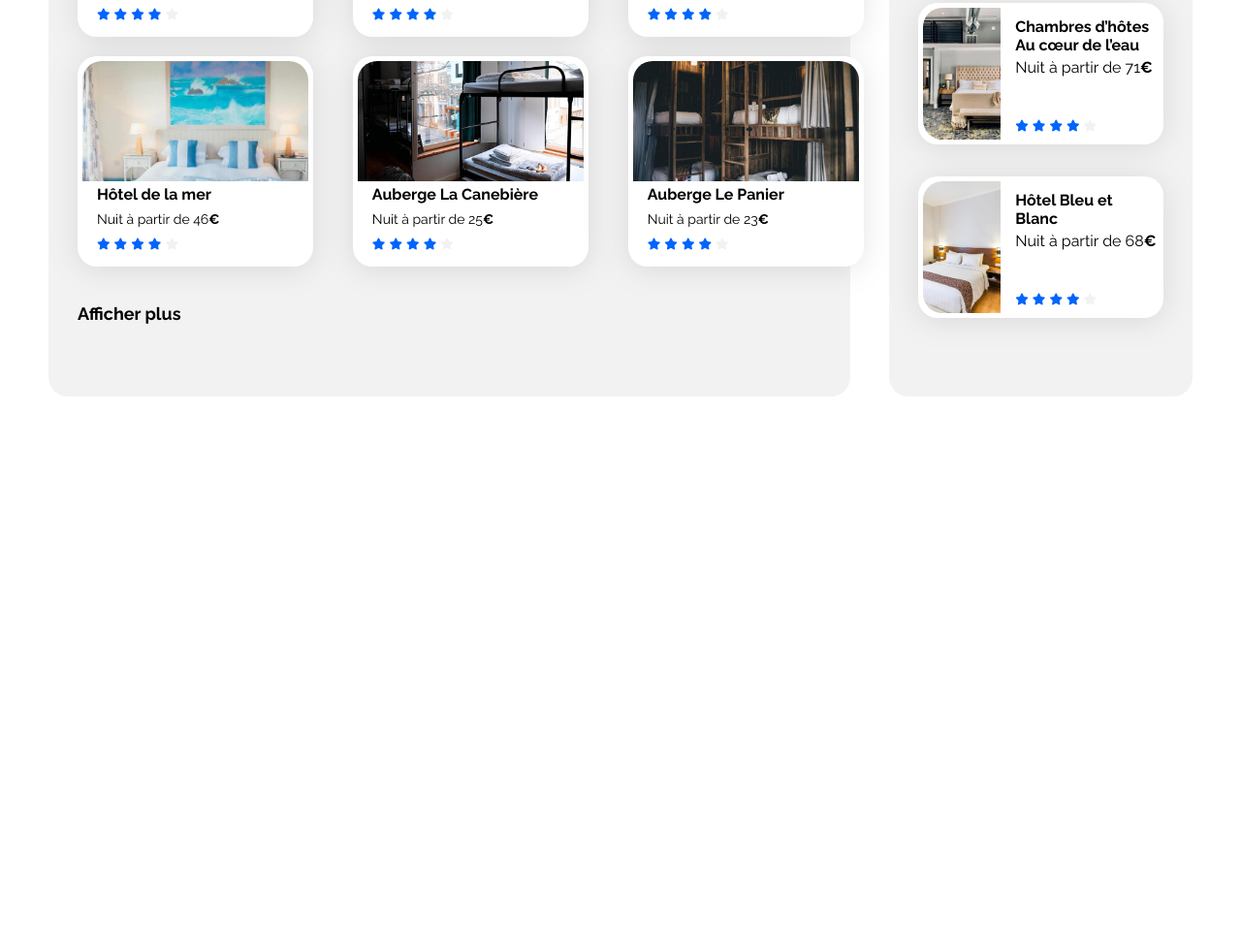
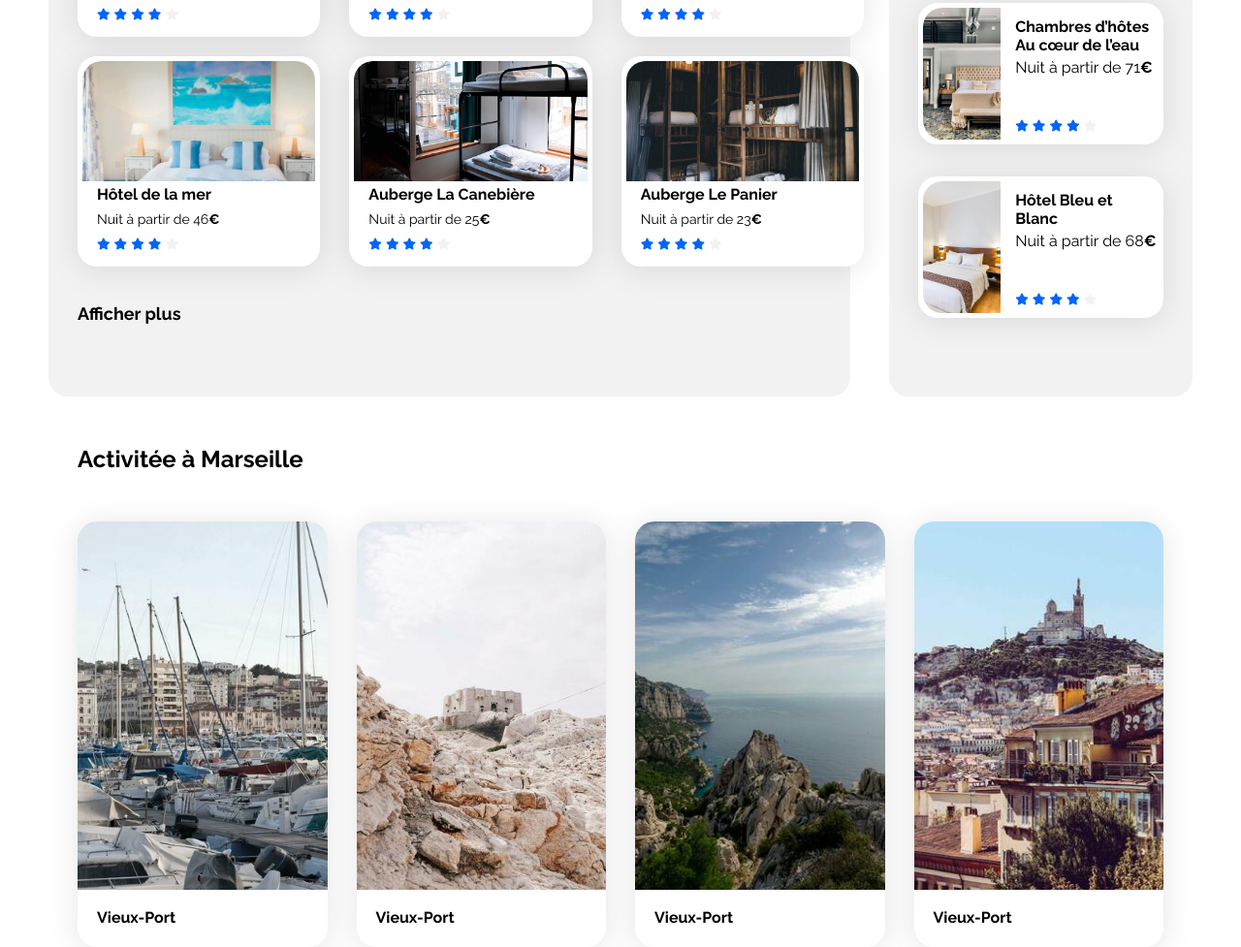
Before and after one commit to magniermickael/CreezLaPageAccueilPourAgenceDeVoyageAvecHTMLetCSS, a plain HTML site: page index.html in a window 1280 px wide. Shown: the part 690-1667 px from the top of the page at 97% size. Before the commit the page ends 1099 px from the top, so only its background shows below. Drawn offline with Linux system fonts and the light colour scheme.

Commit message:
feat: création de la section des activités

```diff
--- a/css/style.css
+++ b/css/style.css
@@ -286,13 +286,14 @@ h1 {
     flex-direction: row; /* Aligne les éléments en ligne */
     flex-wrap: nowrap; /* Empêche le retour à la ligne */
     justify-content: space-between; /* Écarte les cartes aux extrémités */
+    box-sizing: border-box; /* Inclut le padding dans la largeur totale */
     width: 811px; /* Largeur des lignes */
     height: 207px; /* Hauteur des lignes */
     gap: 30px; /* espace entre les cartes */
 }
 
 .card-link {
-    width: 30%; /* Largeur du lien */
+    width: 33%; /* Largeur du lien */
     height: 207px; /* Hauteur du lien */
 }
 
@@ -382,7 +383,61 @@ h1 {
     font-weight: 700;  /* Poids de la police */
 }
 
+/****** Activités à Marseille ***********/
+.activities {
+    display: flex; /* Active Flexbox pour aligner les éléments */
+    flex-direction: column; /* Aligne les éléments en colonne */
+    width: 100%; /* Prend toute la largeur disponible */
+    height: 559px; /* Hauteur de la section */
+    padding: 30px; /* Ajoute du padding */
+    box-sizing: border-box; /* Inclut le padding dans la largeur totale */
+    gap:30px; /* Espace entre les éléments */
+}
+.activities-title {
+    margin: 0; /* Enlève les marges par défaut */
+    font-size: 22px; /* Taille de la police */
+    font-weight: 700; /* Poids de la police */
+}
 
+.activities-line {
+    display: flex; /* Active Flexbox pour aligner les éléments */
+    flex-direction: row; /* Aligne les éléments en ligne */
+    flex-wrap: nowrap; /* Empêche le retour à la ligne */
+    justify-content: space-between; /* Écarte les cartes aux extrémités */
+    width: 100%; /* Prend toute la largeur disponible */
+    height: 439px; /* Hauteur des lignes */
+    gap: 30px; /* espace entre les cartes */
+}
+
+.activities-card-link {
+    width: 24%; /* Largeur du lien */
+    height: 439px; /* Hauteur du lien */
+}
+
+.activities-article-card {
+    background-color: white; /* Couleur de fond blanche */
+    border-radius: 20px; /* Bords arrondis */
+    filter: drop-shadow(0px 3px 15px rgba(0, 0, 0, 0.1)); /* Ajoute une ombre portée */
+    width: 100%; /* Largeur de la carte */
+    height: 439px; /* Hauteur de la carte */
+    display: flex; /* Active Flexbox pour aligner les éléments */
+    flex-direction: column; /* Aligne les éléments en colonne */
+}
+
+.activities img {
+    width: 100%; /* Largeur de l'image */
+    height: 380px; /* Hauteur de l'image */
+    border-top-left-radius: 20px; /* Arrondi en haut à gauche */
+    border-top-right-radius: 20px; /* Arrondi en bas à gauche */
+    object-fit: cover; /* Couvre toute la zone de l'image */
+}
+
+.activities-card-title {
+    font-size: 16px; /* Taille de la police */
+    font-weight: 700; /* Poids de la police */
+    margin: 0; /* Enlève les marges par défaut */
+    padding: 19px 20px; /* Ajoute du padding */
+}
 
 /* Le code ci-dessous correspond à la version responsive uniquement */
 
--- a/index.html
+++ b/index.html
@@ -223,6 +223,36 @@
                     </div>
                 </section>
             </div>
+            <div class="activities">
+                <h2>Activitée à Marseille</h2>
+                <div class="activities-line">
+                    <a href="#" class="activities-card-link">
+                        <article class="activities-article-card">
+                            <img src="./images/activites/reno-laithienne.jpg" alt="Vue aérienne du Vieux-Port de Marseille avec des bateaux et des bâtiments autour.">
+                            <H3 class="activities-card-title">Vieux-Port</H3>
+                        </article>
+                    </a>
+                    <a href="#" class="activities-card-link">
+                        <article class="activities-article-card">
+                            <img src="./images/activites/paul-hermann.jpg" alt="Le Fort de Pomègues, une fortification en pierre, perché sur une colline rocheuse.">
+                            <H3 class="activities-card-title">Vieux-Port</H3>
+                        </article>
+                    </a>
+                    <a href="#" class="activities-card-link">
+                        <article class="activities-article-card">
+                            <img src="./images/activites/kilyan-sockalingum.jpg" alt="Vue panoramique sur les falaises de pierre blanche et la mer turquoise du parc national des Calanques.">
+                            <H3 class="activities-card-title">Vieux-Port</H3>
+                        </article>
+                    </a>
+                    <a href="#" class="activities-card-link">
+                        <article class="activities-article-card">
+                            <img src="./images/activites/florian-wehde.jpg" alt="Notre-Dame-de-la-Garde, une basilique imposante, surplombe la ville de Marseille.">
+                            <H3 class="activities-card-title">Vieux-Port</H3>
+                        </article>
+                    </a>
+
+                </div>
+            </div>
         </main>
         <footer id="footer"></footer>
     </div>
```
